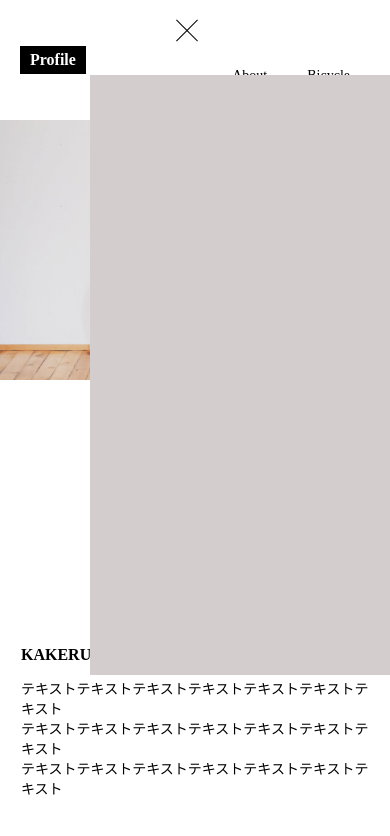
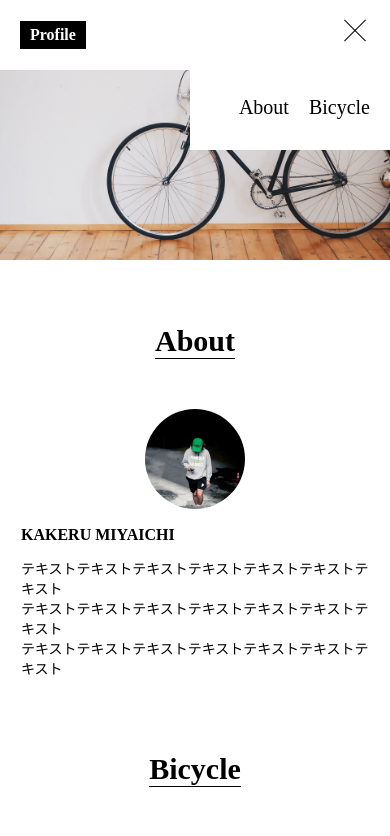
Before and after one commit to kiinosuke13/mosya1, a plain HTML site: page index.html in a window 390 px wide. Both pictures are taken after a click on the element 355 px from the left and 35 px from the top of the page. Shown: the top 836 px of the page. Drawn offline with Linux system fonts and the light colour scheme.

Commit message:
メニュー部分の完成

```diff
--- a/css/styles.css
+++ b/css/styles.css
@@ -39,6 +39,11 @@
     justify-content: space-between;
     align-items: center;
     padding: 10px 250px;
+    position: fixed;
+    top: 0;
+    right: 0;
+    left: 0;
+    background-color: #fff;
 }
 
 .logo {
@@ -115,6 +120,10 @@
 }
 
 @media screen and (max-width:767px) {
+    a {
+        font-size: 20px;
+    }
+
     .container {
         width: 100%;
         text-align: center;
@@ -165,16 +174,6 @@
         display: block;
     }
 
-    #mask {
-        background-color: rgb(212, 205, 205);
-        height: 600px;
-        width: 300px;
-        position: fixed;
-        top:75px;
-        right: 0;
-    }
-
-
     #hamburger > span:nth-child(1) {
         content: '';
         width: 30px;
@@ -224,9 +223,30 @@
         transform: translateY(-10px) rotate(135deg);
     }
 
+    #mask {
+        background-color: #fff;
+        color:black;
+        height: 80px;
+        width: 200px;
+        position: fixed;
+        top: 70px;
+        right: 0;
+    }
+
     #modal {
-        display: fixed;
+        position: fixed;
         top: 30px;
+    }
+
+    .menus {
+        position: fixed;
+        top: 80px;
+        right: 20px;
+    }
+
+    .menu {
+        margin-bottom: 10px;
+        margin-right: 0;
     }
     /* main */
     .mainvisual {
--- a/js/main.js
+++ b/js/main.js
@@ -13,3 +13,10 @@
     modal.classList.remove('hidden');
     hamburger.classList.add('active');
 });
+
+
+modal.addEventListener('click',()=>{
+    mask.classList.add('hidden');
+    modal.classList.add('hidden');
+    hamburger.classList.remove('active');
+});
```
